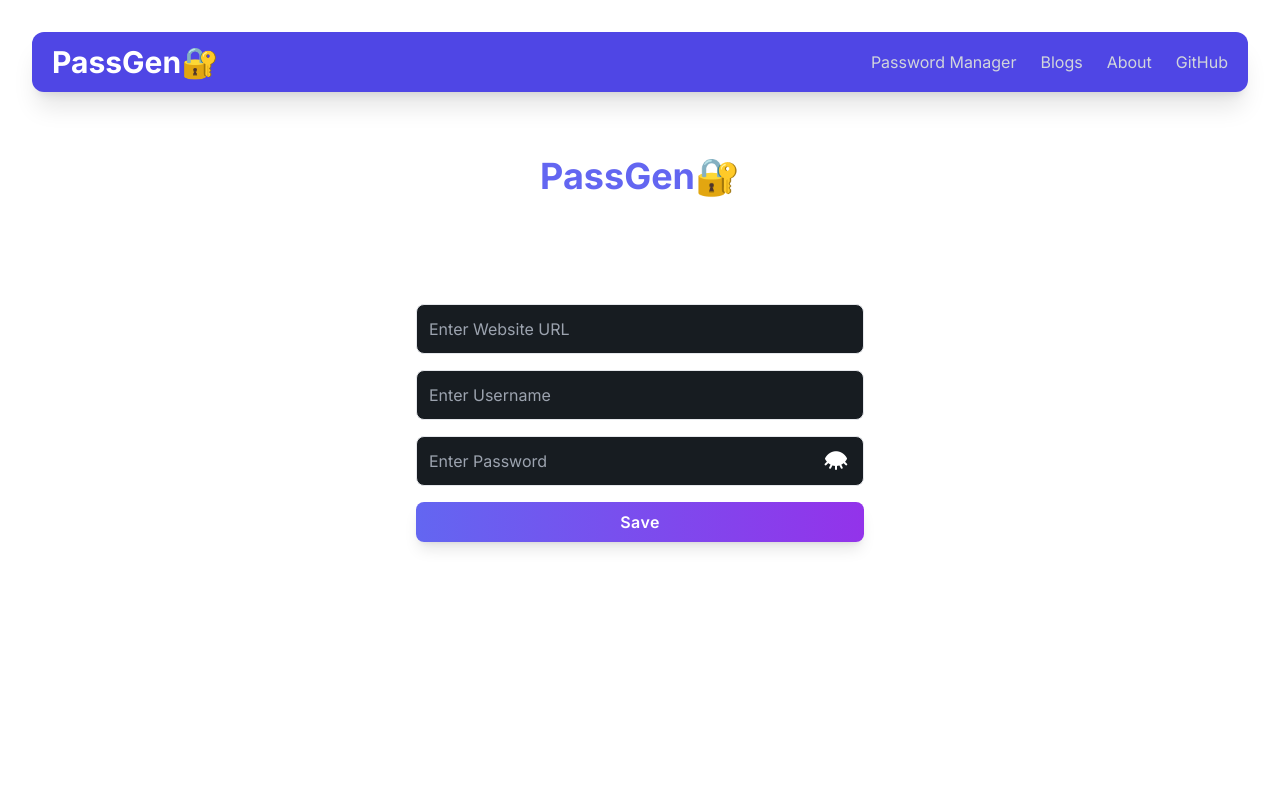
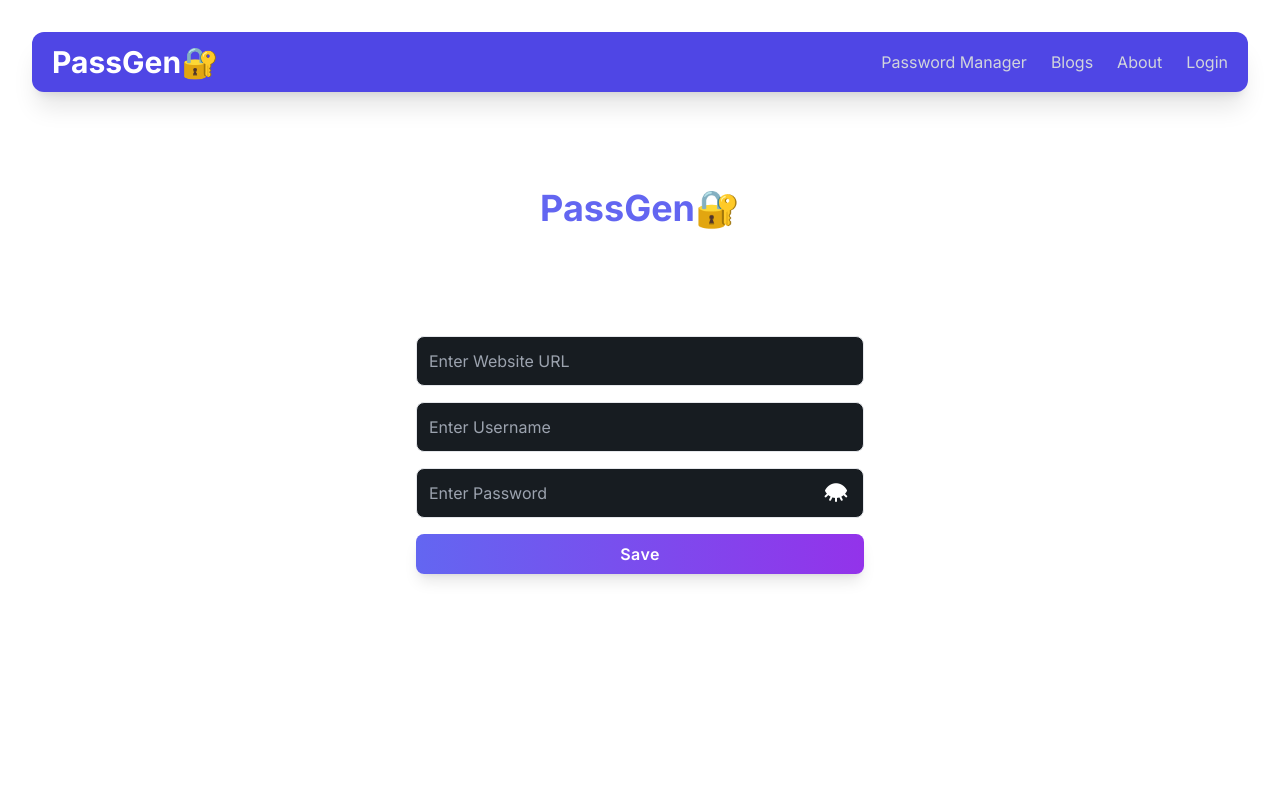
Before and after one commit to yashmandi/password-gen, a React (Vite) app: page /password-manager in a window 1280 px wide. Shown: the top 800 px of the page. Built offline with nearby package versions, Linux system fonts and the light colour scheme.

Commit message:
navbar added login button

```diff
--- a/src/components/Navbar.jsx
+++ b/src/components/Navbar.jsx
@@ -1,5 +1,6 @@
 import React, { useState, useRef, useEffect } from "react";
 import { Link } from "react-router-dom";
+import { MdLogin } from "react-icons/md";
 
 const Navbar = () => {
   const [isOpen, setIsOpen] = useState(false);
@@ -53,17 +54,25 @@ const Navbar = () => {
           {/* Mobile Menu Dropdown */}
           <div
             ref={dropdownRef}
-            className={`absolute right-0 mt-56 w-48 bg-gray-800 h-[160px] text-white rounded-lg shadow-lg transition-transform duration-300 ease-in-out ${isOpen ? 'scale-100' : 'scale-0'} origin-top-right`}
+            className={`absolute right-0 mt-56 w-48 bg-gray-800 h-[160px] text-white rounded-lg shadow-lg transition-transform duration-300 ease-in-out ${
+              isOpen ? "scale-100" : "scale-0"
+            } origin-top-right`}
           >
             <div className="py-2">
-            <Link to="/password-manager">
-                <div className="py-1.5 hover:bg-gray-700 cursor-pointer">Password Manager</div>
+              <Link to="/password-manager">
+                <div className="py-1.5 hover:bg-gray-700 cursor-pointer">
+                  Password Manager
+                </div>
               </Link>
               <Link to="/blogs">
-                <div className="py-1.5 hover:bg-gray-700 cursor-pointer">Blogs</div>
+                <div className="py-1.5 hover:bg-gray-700 cursor-pointer">
+                  Blogs
+                </div>
               </Link>
               <Link to="/about">
-                <div className="py-1.5 mb-2 hover:bg-gray-700 cursor-pointer">About</div>
+                <div className="py-1.5 mb-2 hover:bg-gray-700 cursor-pointer">
+                  About
+                </div>
               </Link>
               <a
                 target="_blank"
@@ -76,8 +85,9 @@ const Navbar = () => {
             </div>
           </div>
         </div>
+
         <div className="hidden sm:flex gap-4 sm:gap-6 mt-1.5">
-        <Link to="/password-manager">
+          <Link to="/password-manager">
             <div className="hover:text-white text-gray-300 cursor-pointer transition">
               Password Manager
             </div>
@@ -92,7 +102,7 @@ const Navbar = () => {
               About
             </div>
           </Link>
-          <a
+          {/* <a
             target="_blank"
             rel="noopener noreferrer"
             href="https://github.com/yashmandi/password-gen"
@@ -101,7 +111,13 @@ const Navbar = () => {
             <div className="hover:text-white text-gray-300 cursor-pointer transition  mr-2">
               GitHub
             </div>
-          </a>
+          </a> */}
+          <Link to="/about">
+            <div className="hover:text-white flex gap-1 text-gray-300 mr-2 cursor-pointer transition">
+              Login
+              {/* <MdLogin className="text-2xl font-extrabold"/> */}
+            </div>
+          </Link>
         </div>
       </div>
     </div>
--- a/src/pages/Manager.jsx
+++ b/src/pages/Manager.jsx
@@ -44,7 +44,7 @@ const Manager = () => {
     const { site, username, password } = form;
 
     if (!site || !username || !password) {
-      toast.error("All fields are required.", {
+      toast.error("All fields are required", {
         position: "bottom-left",
         style: {
           fontSize: "13px",
@@ -128,7 +128,7 @@ const Manager = () => {
     <div>
       <Navbar />
       <div className="container mx-auto px-4 sm:px-6 lg:px-8">
-        <div className="py-16">
+        <div className="py-24">
           <div className="text-center">
             <h1 className="font-bold text-white mb-2">
               <span className="text-indigo-500 text-3xl sm:text-4xl">
@@ -137,7 +137,7 @@ const Manager = () => {
               <br />
               <span className="text-xl sm:text-3xl">Password Manager</span>
             </h1>
-            <p className="text-md text-white">Unlock Security with PassGen!</p>
+            <p className="text-md text-white">Your Personal Password Manager!</p>
           </div>
           <div className="max-w-md mx-auto mt-10">
             <input
```
